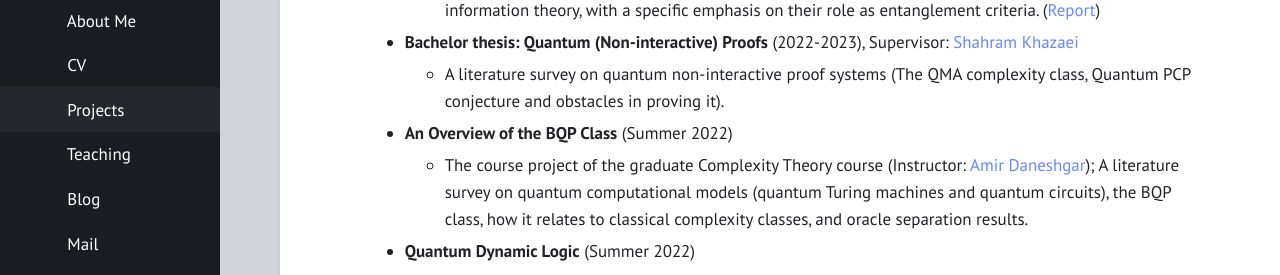
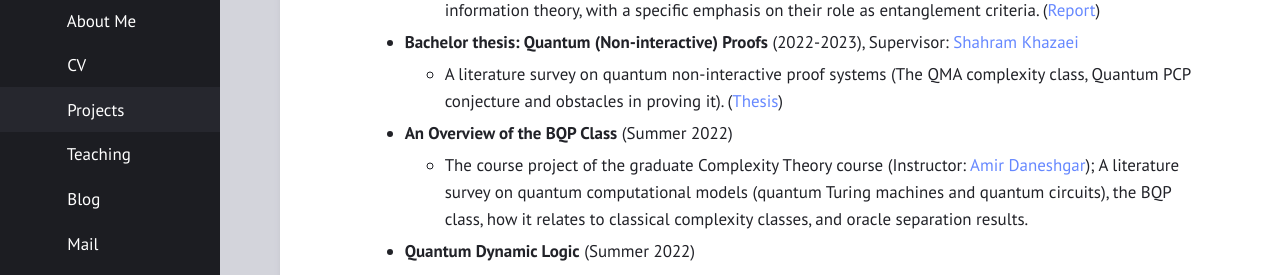
Before and after one commit to ali-almasi/ali-almasi.github.io, a Jekyll site: the page built from projects.md, in a window 1280 px wide. Shown: the part 197-472 px from the top of the page. Built offline with Jekyll 4.4.1, drawn with Linux system fonts in a browser that asks for light colours.

Commit message:
Update projects.md

```diff
--- a/projects.md
+++ b/projects.md
@@ -10,7 +10,7 @@ layout: post
 	- Aimed at investigating the applications of positive but not completely positive maps in quantum information theory, with a specific emphasis on their role as entanglement criteria. ([Report](https://drive.google.com/file/d/1sSTh-uVmRqTWzvqOrSSbzzUMZ8kPmZFY/view))
 
 -   **Bachelor thesis: Quantum (Non-interactive) Proofs** (2022-2023), Supervisor: [Shahram Khazaei](https://sharif.ir/~shahram.khazaei/home.html)
-	- A literature survey on quantum non-interactive proof systems (The QMA complexity class, Quantum PCP conjecture and obstacles in proving it).
+	- A literature survey on quantum non-interactive proof systems (The QMA complexity class, Quantum PCP conjecture and obstacles in proving it). ([Thesis]())
 
 -   **An Overview of the BQP Class** (Summer 2022)
 	- The course project of the graduate Complexity Theory course (Instructor: [Amir Daneshgar](http://math.sharif.ir/faculties/daneshgar)); A literature survey on quantum computational models (quantum Turing machines and quantum circuits), the BQP class, how it relates to classical complexity classes, and oracle separation results.
```
